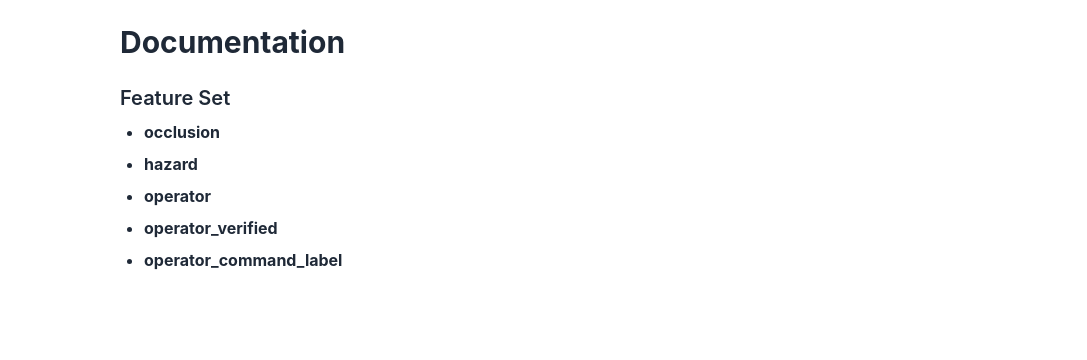
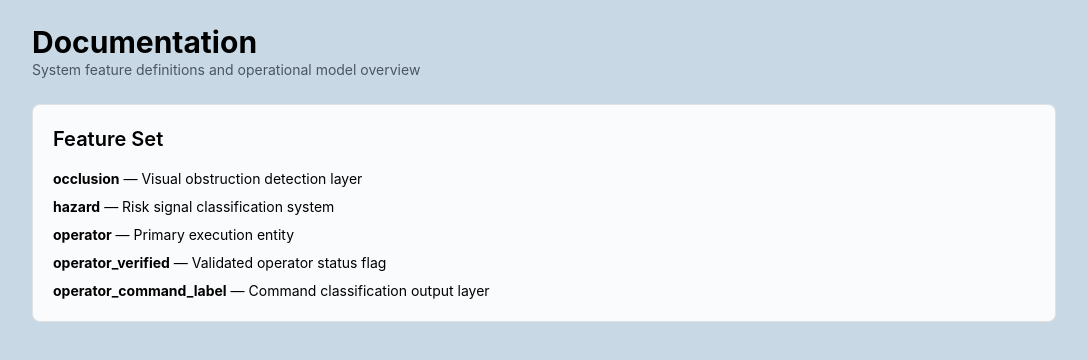
Before and after one commit to SanguineAI-Incorporated/sanguine-ai-users, a React (Vite) app: page /documentation in a window 1280 px wide. Shown: the top 360 px of the page, without its empty margins (96-1183 px from the left). Built offline with nearby package versions, Linux system fonts and the light colour scheme.

Commit message:
Refactor Documentation component structure and styling
Updated the Documentation component layout and content.

```diff
--- a/src/pages/Documentation.jsx
+++ b/src/pages/Documentation.jsx
@@ -2,19 +2,31 @@ import React from "react";
 
 export default function Documentation() {
   return (
-    <div className="max-w-4xl mx-auto p-6 text-gray-800">
-      <h1 className="text-3xl font-bold mb-6">Documentation</h1>
+    <div className="min-h-screen bg-[#C8D8E4] p-6 text-black">
+      <div className="max-w-5xl mx-auto space-y-6">
 
-      <section>
-        <h2 className="text-xl font-semibold mb-2">Feature Set</h2>
-        <ul className="list-disc pl-6 space-y-2">
-          <li><strong>occlusion</strong></li>
-          <li><strong>hazard</strong></li>
-          <li><strong>operator</strong></li>
-          <li><strong>operator_verified</strong></li>
-          <li><strong>operator_command_label</strong></li>
-        </ul>
-      </section>
+        {/* HEADER */}
+        <div>
+          <h1 className="text-3xl font-bold">Documentation</h1>
+          <p className="text-sm text-gray-600">
+            System feature definitions and operational model overview
+          </p>
+        </div>
+
+        {/* FEATURE SET CARD */}
+        <div className="bg-white/90 border border-black/10 rounded-lg p-5">
+          <h2 className="text-xl font-semibold mb-4">Feature Set</h2>
+
+          <ul className="space-y-2 text-sm">
+            <li><strong>occlusion</strong> — Visual obstruction detection layer</li>
+            <li><strong>hazard</strong> — Risk signal classification system</li>
+            <li><strong>operator</strong> — Primary execution entity</li>
+            <li><strong>operator_verified</strong> — Validated operator status flag</li>
+            <li><strong>operator_command_label</strong> — Command classification output layer</li>
+          </ul>
+        </div>
+
+      </div>
     </div>
   );
 }
```
